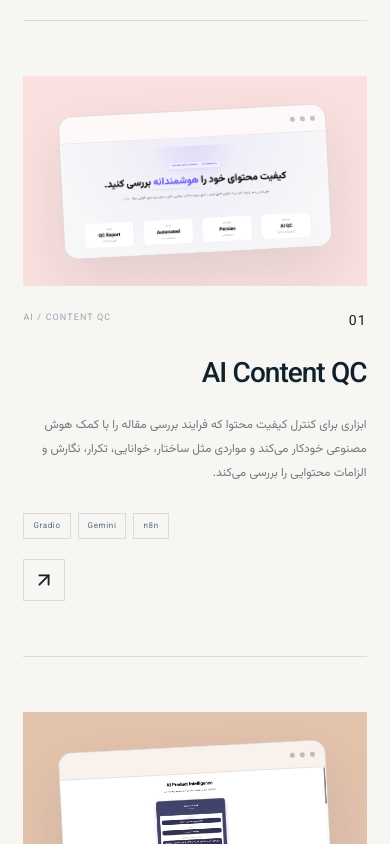
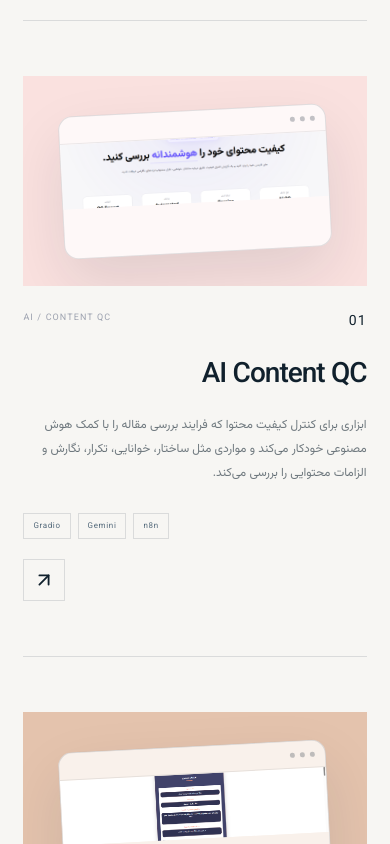
Before and after one commit to hjkianaz-stack/kianaz-portfolio, a React (Vite) app: page / in a window 390 px wide. Shown: the part 1520-2364 px from the top of the page. Built offline with nearby package versions, Linux system fonts and the light colour scheme.

Commit message:
Update styles.css

```diff
--- a/src/styles.css
+++ b/src/styles.css
@@ -1436,34 +1436,25 @@ html[dir="rtl"] .socials a {
 
 .project-image-wrap {
   width: 100%;
-  aspect-ratio: 16 / 10;
+  aspect-ratio: 2000 / 486;
   overflow: hidden;
   background: #f4f4f4;
   display: flex;
-  align-items: flex-start;
+  align-items: center;
   justify-content: center;
 }
 
 .project-image-wrap img {
   display: block;
   width: 100%;
-  height: auto;
-  max-width: 100%;
-  object-fit: contain;
-  object-position: top center;
+  height: 100%;
+  object-fit: cover;
+  object-position: center;
+  transition: transform 0.6s ease;
 }
-
-
-/* =====================================================
-   PROJECT HOVER
-===================================================== */
 
 .project:hover .project-image-wrap img {
   transform: scale(1.015);
-}
-
-.project-image-wrap img {
-  transition: transform 0.6s ease;
 }
 
 
@@ -1478,12 +1469,13 @@ html[dir="rtl"] .socials a {
   }
 
   .project-image-wrap {
-    aspect-ratio: 16 / 11;
+    aspect-ratio: 2000 / 486;
   }
 
   .project-image-wrap img {
     width: 100%;
-    height: auto;
+    height: 100%;
+    object-fit: cover;
   }
 
 }
```
